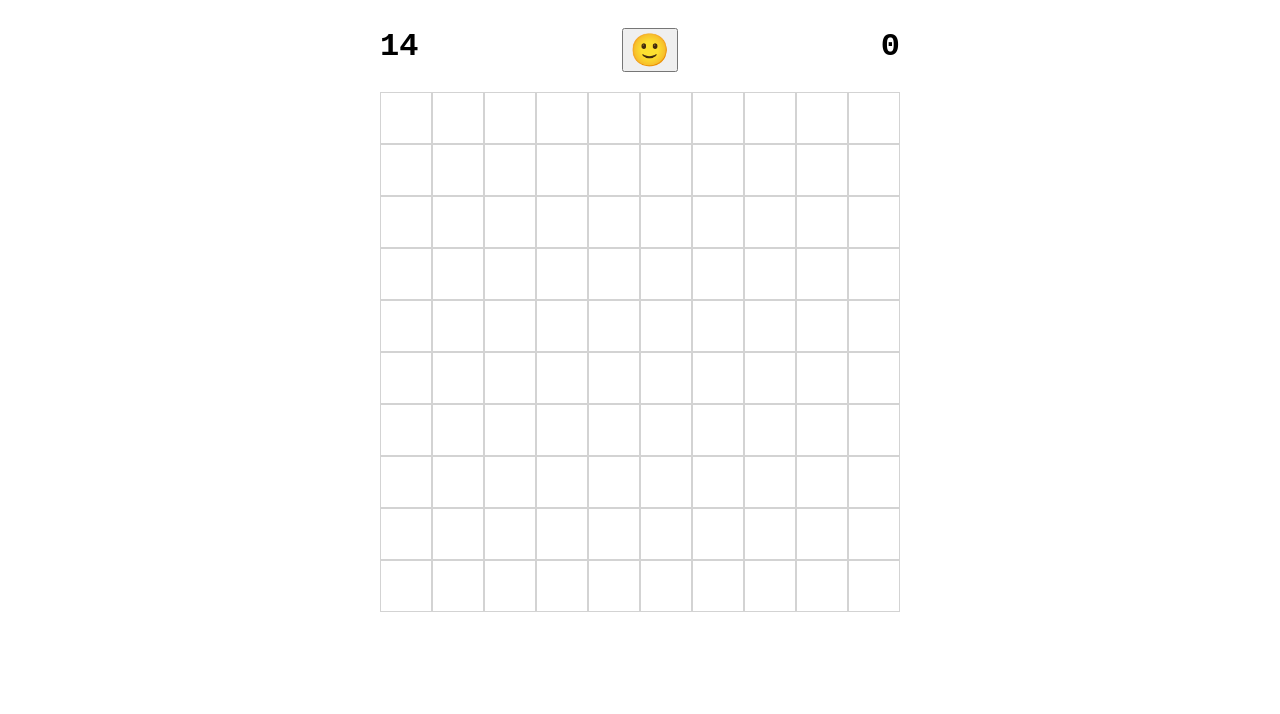
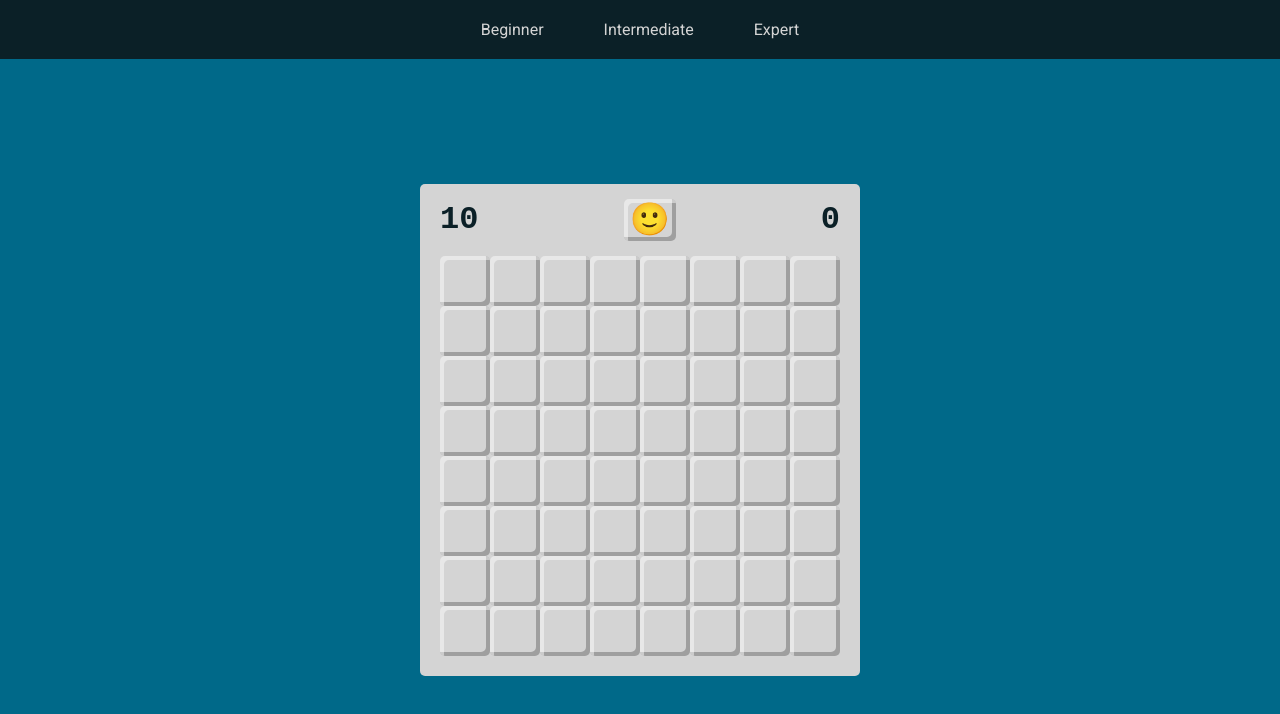
Before and after one commit to HunorMarton/minesweeper, a Vue app: page / in a window 1280 px wide. Shown: the top 714 px of the page. Built offline with nearby package versions, Linux system fonts and the light colour scheme.

Commit message:
Advanced version

```diff
--- a/src/App.vue
+++ b/src/App.vue
@@ -1,13 +1,29 @@
 <template>
-  <div id="app">
-    <div>
+  <div class="v-container">
     <header>
+      <button @click="setBeginnerDifficulty">Beginner</button>
+      <button @click="setIntermediateDifficulty">Intermediate</button>
+      <button @click="setExpertDifficulty">Expert</button>
+    </header>
+    <div class="h-container">
+      <div class="v-container">
+        <main :style="cssVars">
+          <div class="status">
             <div>{{ bombsRemaining }}</div>
             <button @click="reset">{{ gameStatus }}</button>
             <Timer :gameInProgress="gameInProgress" />
-      </header>
+          </div>
           <div class="board">
-        <Tile v-for="(tile, index) in tiles" :key="index" :tile="tile" @reveal="reveal(index)" />
+            <Tile
+              v-for="(tile, index) in tiles"
+              :key="index"
+              :tile="tile"
+              :gameFailed="gameFailed"
+              @flag="flag(index)"
+              @reveal="reveal(index)"
+            />
+          </div>
+        </main>
       </div>
     </div>
   </div>
@@ -16,12 +32,7 @@
 <script>
 import Tile from "./components/Tile";
 import Timer from "./components/Timer";
-import {
-  generateTiles,
-  totalNumberOfBombs,
-  getCoordinates,
-  getIndex,
-} from "./utils";
+import { generateTiles, getCoordinates, getIndex } from "./utils";
 
 export default {
   name: "App",
@@ -29,27 +40,46 @@ export default {
     Tile,
     Timer,
   },
-  data: function () {
+  data: () => ({
+    config: {}, // Initialized in created lifecycle hook
+    tiles: [], // Initialized in created lifecycle hook
+  }),
+  created() {
+    // At initialization set the game difficulty to beginner and re-render the game
+    this.setBeginnerDifficulty();
+  },
+  computed: {
+    cssVars() {
       return {
-      tiles: generateTiles(),
+        "--width": this.config.width,
+        "--height": this.config.height,
+        "--size": `${this.config.size}px`,
       };
     },
-  computed: {
     bombsRemaining() {
-      const totalFlags = this.tiles.filter((tile) => tile.flagged).length;
-      return totalNumberOfBombs - totalFlags;
+      // Reduce total number of bombs by the number of flagged tiles
+      const numberOfFlaggedTiles = this.tiles.filter((t) => t.flagged).length;
+      return this.config.totalNumberOfBombs - numberOfFlaggedTiles;
     },
     gameInProgress() {
+      // If game has ended already then return false
       if (this.gameWon || this.gameFailed) return false;
+      // If tiles are revealed then return true
       if (this.tiles.find((tile) => tile.revealed)) return true;
+      // If game haven't even started then return false
       return false;
     },
     gameFailed() {
-      return this.tiles.find((tile) => tile.bomb && tile.revealed);
+      // Once you reveal a tile that contains a bomb you failed
+      return this.tiles.find((tile) => tile.bomb && tile.revealed) != undefined;
     },
     gameWon() {
+      // To win the game you need to reveal all the tiles that do not contain a bomb
       const tilesRevealed = this.tiles.filter((tile) => tile.revealed).length;
-      return tilesRevealed + totalNumberOfBombs == 100;
+      return (
+        tilesRevealed + this.config.totalNumberOfBombs ==
+        this.config.width * this.config.height
+      );
     },
     gameStatus() {
       if (this.gameFailed) return "😔";
@@ -58,57 +88,168 @@ export default {
     },
   },
   methods: {
+    setBeginnerDifficulty() {
+      this.config = {
+        width: 8,
+        height: 8,
+        totalNumberOfBombs: 10,
+        size: 50,
+      };
+      this.reset();
+    },
+    setIntermediateDifficulty() {
+      this.config = {
+        width: 16,
+        height: 16,
+        totalNumberOfBombs: 40,
+        size: 35,
+      };
+      this.reset();
+    },
+    setExpertDifficulty() {
+      this.config = {
+        width: 30,
+        height: 16,
+        totalNumberOfBombs: 99,
+        size: 25,
+      };
+      this.reset();
+    },
     reset() {
-      this.tiles = generateTiles();
+      // Reset tiles based on the config
+      this.tiles = generateTiles(this.config);
     },
-    reveal(index) {
-      if (index == undefined) return;
+    reveal(i) {
+      // Do nothing if the game has already failed
+      if (this.gameFailed) return;
 
-      const tile = this.tiles[index];
+      // Do nothing in case of wrong input
+      // This can happen when the neighbours of a tile are being revealed and the 'neighbour' is out of the field
+      if (i == undefined) return;
+
+      const tile = this.tiles[i];
+
+      // You can't reveal a flagged tile, you need to unflag it first
+      if (tile.flagged) return;
+
+      // Only reveal a tile if it is not revealed already
+      // Avoids infinite loop of tile revealing it's neighbour then neighbour revealing the original tile
       if (!tile.revealed) {
+        // Reveal tile
         tile.revealed = true;
 
+        // If the tile is empty, also reveal the neighbour tiles
         if (!tile.bomb && tile.surroundingBombs == 0) {
-          const { row, column } = getCoordinates(index);
+          const { row, column } = getCoordinates(i, this.config);
 
-          this.reveal(getIndex(row - 1, column - 1));
-          this.reveal(getIndex(row - 1, column - 0));
-          this.reveal(getIndex(row - 1, column + 1));
-          this.reveal(getIndex(row - 0, column - 1));
-          this.reveal(getIndex(row - 0, column + 1));
-          this.reveal(getIndex(row + 1, column - 1));
-          this.reveal(getIndex(row + 1, column - 0));
-          this.reveal(getIndex(row + 1, column + 1));
+          this.reveal(getIndex(row - 1, column - 1, this.config)); // Reveal top left neighbour
+          this.reveal(getIndex(row - 1, column - 0, this.config)); // Reveal top neighbour
+          this.reveal(getIndex(row - 1, column + 1, this.config)); // Reveal top right neighbour
+          this.reveal(getIndex(row - 0, column - 1, this.config)); // Reveal left neighbour
+          this.reveal(getIndex(row - 0, column + 1, this.config)); // Reveal right neighbour
+          this.reveal(getIndex(row + 1, column - 1, this.config)); // Reveal bottom left neighbour
+          this.reveal(getIndex(row + 1, column - 0, this.config)); // Reveal bottom neighbour
+          this.reveal(getIndex(row + 1, column + 1, this.config)); // Reveal bottom right neighbour
         }
       }
+    },
+    flag(i) {
+      // Do nothing if the game has already failed
+      if (this.gameFailed) return;
+
+      // Do nothing if the tile is alerady revealed
+      if (this.tiles[i].revealed) return;
+
+      // Flag or unflag tile
+      this.tiles[i].flagged = !this.tiles[i].flagged;
     },
   },
 };
 </script>
 
-<style scoped>
-#app {
+<style>
+@import url("https://fonts.googleapis.com/css2?family=Roboto&family=Ubuntu:wght@700&display=swap");
+
+html {
+  height: 100%;
+}
+
+body {
+  background-color: #006989;
+  font-family: "Roboto", sans-serif;
+  height: 100%;
+  margin: 0;
+  padding: 0;
+  text-align: center;
+}
+
+.h-container {
   display: flex;
-  align-items: center;
+  flex-direction: row;
   justify-content: center;
-  font-family: "Courier New", Courier, monospace;
-  font-weight: 700;
+  height: 100%;
+}
+
+.v-container {
+  display: flex;
+  flex-direction: column;
+  justify-content: center;
+  height: 100%;
+}
+
+button {
+  background-color: inherit;
+  border: none;
+  cursor: pointer;
+  font-family: inherit;
+  font-size: inherit;
+}
+
+button:focus {
+  outline: none;
+}
+
+a:visited {
+  color: inherit;
 }
 
 header {
-  display: flex;
-  justify-content: space-between;
-  margin: 20px 0;
-  font-size: 2em;
+  background-color: #0b2027;
 }
 
-button {
-  font-size: inherit;
+header button {
+  color: #d4d4d4;
+  padding: 20px 30px;
+}
+
+main {
+  background-color: #d4d4d4;
+  border-radius: calc(var(--size) / 10);
+  font-family: "Ubuntu Mono", monospace;
+  font-weight: 700;
+  padding: 0 20px 20px 20px;
+}
+
+.status {
+  align-items: center;
+  color: #0b2027;
+  display: flex;
+  flex-direction: row;
+  font-size: 2em;
+  justify-content: space-between;
+  margin: 15px 0;
+}
+
+.status button {
+  box-shadow: inset 4px 4px 0px 0px rgba(255, 255, 255, 0.45),
+    inset -4px -4px 0px 0px rgba(0, 0, 0, 0.25);
+  border-radius: 5px;
 }
 
 .board {
   display: grid;
-  grid-template-rows: repeat(10, auto);
-  grid-template-columns: repeat(10, auto);
+  grid-template-columns: repeat(var(--width), auto);
+  grid-template-rows: repeat(var(--height), auto);
+  user-select: none;
 }
 </style>
--- a/src/components/Tile.vue
+++ b/src/components/Tile.vue
@@ -1,16 +1,23 @@
 <template>
   <div
     class="tile"
-    :style="{ color: color, backgroundColor: backgroundColor }"
+    :class="{
+      revealed: tile.revealed,
+      'wrong-pick': wrongPick,
+    }"
+    :style="{ color: color }"
     @click="reveal"
     @click.right.prevent="flag"
-  >{{ content }}</div>
+  >
+    {{ content }}
+  </div>
 </template>
 
 <script>
 export default {
   props: {
     tile: Object,
+    gameFailed: Boolean,
   },
   computed: {
     content() {
@@ -30,9 +37,12 @@ export default {
       if (this.tile.surroundingBombs == 7) return "black";
       return "gray";
     },
-    backgroundColor() {
-      if (this.tile.revealed) return "#eee";
-      return "white";
+    wrongPick() {
+      return (
+        this.gameFailed &&
+        ((this.tile.bomb && this.tile.revealed) ||
+          (!this.tile.bomb && this.tile.flagged))
+      );
     },
   },
   methods: {
@@ -40,7 +50,7 @@ export default {
       this.$emit("reveal");
     },
     flag() {
-      this.tile.flagged = !this.tile.flagged;
+      this.$emit("flag");
     },
   },
 };
@@ -48,11 +58,27 @@ export default {
 
 <style scoped>
 .tile {
-  width: 50px;
-  height: 50px;
-  border: 1px solid lightgray;
-  display: flex;
-  align-items: center;
-  justify-content: center;
+  width: var(--size);
+  height: var(--size);
+  line-height: var(--size);
+}
+
+.tile:not(.revealed) {
+  --shadow-1: calc(var(--size) / 12.5);
+  --shadow-2: calc(var(--size) / 12.5 * -1);
+  box-shadow: inset var(--shadow-1) var(--shadow-1) 0px 0px
+      rgba(255, 255, 255, 0.45),
+    inset var(--shadow-2) var(--shadow-2) 0px 0px rgba(0, 0, 0, 0.25);
+  border-radius: calc(var(--size) / 10);
+  cursor: pointer;
+}
+
+.tile.revealed {
+  border: 1px solid #bdbdbd;
+  box-sizing: border-box;
+}
+
+.tile.wrong-pick {
+  background-color: lightcoral;
 }
 </style>
--- a/src/utils.js
+++ b/src/utils.js
@@ -1,47 +1,55 @@
-export const totalNumberOfBombs = 14;
-
-export function getIndex(row, column) {
+export const getIndex = (row, column, config) => {
+  // Simply return if coordinates are out of field
   if (row < 0) return;
   if (column < 0) return;
-  if (row > 9) return;
-  if (column > 9) return;
+  if (row >= config.height) return;
+  if (column >= config.width) return;
 
-  return row * 10 + column;
-}
+  // Return index
+  return row * config.width + column;
+};
 
-export function getCoordinates(index) {
-  return {
-    row: Math.floor(index / 10),
-    column: index % 10,
-  };
-}
+export const getCoordinates = (index, config) => ({
+  row: Math.floor(index / config.width),
+  column: index % config.width,
+});
 
-export function generateTiles() {
-  const bombs = Array.from({ length: 100 });
+export const generateTiles = (config) => {
+  // Generate an empty array with the appropriate length
+  const bombs = Array.from({ length: config.width * config.height });
 
-  let plantedBombs = 0;
-  while (plantedBombs != totalNumberOfBombs) {
-    const index = Math.floor(Math.random() * 100);
+  // Inject bombs to random positions
+  let bombsPlanted = 0;
+  while (bombsPlanted != config.totalNumberOfBombs) {
+    // Pick a random index within the array
+    const index = Math.floor(Math.random() * config.width * config.height);
 
+    // If tile doesn't already contain a bomb then plant it
     if (!bombs[index]) {
-      bombs[index] = 1;
-      plantedBombs++;
+      bombs[index] = true;
+      bombsPlanted++;
     }
   }
 
-  return bombs.map((bomb, index, array) => {
-    const { row, column } = getCoordinates(index);
+  return bombs.map((bomb, i, array) => {
+    const { row, column } = getCoordinates(i, config);
 
+    // Count number of bombs in the surroinding tiles
     let surroundingBombs = 0;
-    if (array[getIndex(row - 1, column - 1)]) surroundingBombs++;
-    if (array[getIndex(row - 1, column - 0)]) surroundingBombs++;
-    if (array[getIndex(row - 1, column + 1)]) surroundingBombs++;
-    if (array[getIndex(row - 0, column - 1)]) surroundingBombs++;
-    if (array[getIndex(row - 0, column + 1)]) surroundingBombs++;
-    if (array[getIndex(row + 1, column - 1)]) surroundingBombs++;
-    if (array[getIndex(row + 1, column - 0)]) surroundingBombs++;
-    if (array[getIndex(row + 1, column + 1)]) surroundingBombs++;
+    if (array[getIndex(row - 1, column - 1, config)]) surroundingBombs++;
+    if (array[getIndex(row - 1, column - 0, config)]) surroundingBombs++;
+    if (array[getIndex(row - 1, column + 1, config)]) surroundingBombs++;
+    if (array[getIndex(row - 0, column - 1, config)]) surroundingBombs++;
+    if (array[getIndex(row - 0, column + 1, config)]) surroundingBombs++;
+    if (array[getIndex(row + 1, column - 1, config)]) surroundingBombs++;
+    if (array[getIndex(row + 1, column - 0, config)]) surroundingBombs++;
+    if (array[getIndex(row + 1, column + 1, config)]) surroundingBombs++;
 
-    return { bomb, surroundingBombs, flagged: false, revealed: false };
+    return {
+      bomb, // The tile contains a bomb
+      flagged: false, // The tile is flagged
+      revealed: false, // The tile has been revealed
+      surroundingBombs, // The number of bombs in the surrounding fields
+    };
   });
-}
+};
--- /dev/null
+++ b/vue.config.js
@@ -0,0 +1,3 @@
+module.exports = {
+  publicPath: "./",
+};
```
Also changed, not shown: 1 other file (tests, documents, lock files or other folders). Lines whose indentation alone changed are shown as unchanged.
